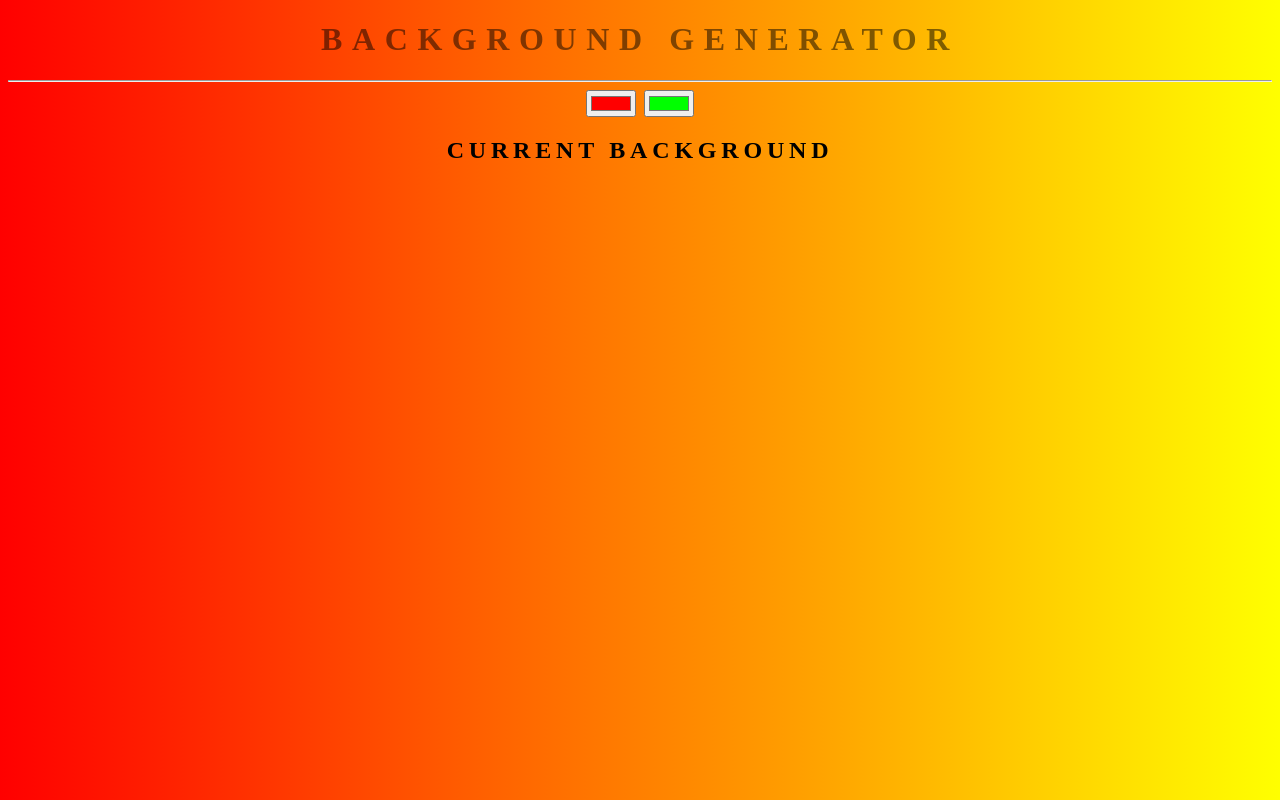
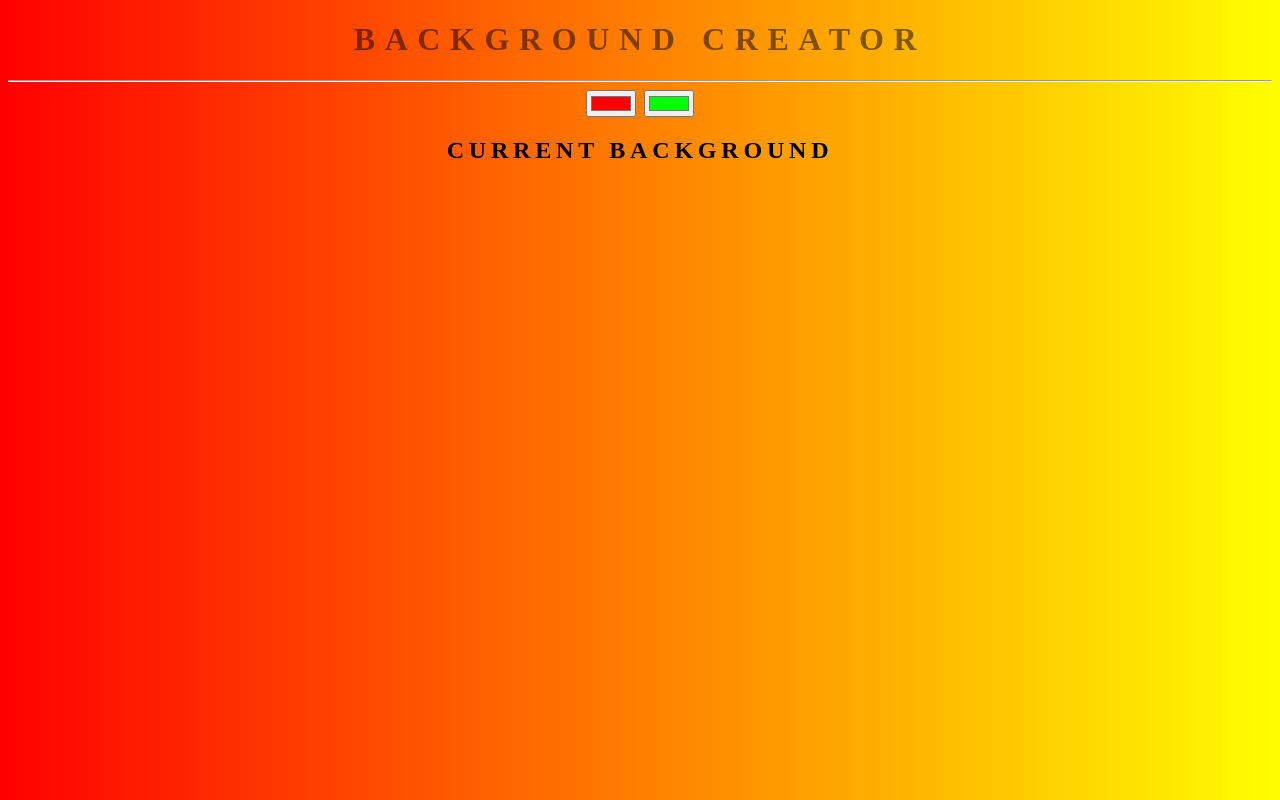
Before and after one commit to arpanaray77/Background-creator, a plain HTML site: page bgc.html in a window 1280 px wide. Drawn offline with Linux system fonts and the light colour scheme.

Commit message:
changing header1

```diff
--- a/bgc.html
+++ b/bgc.html
@@ -5,7 +5,7 @@
 	<link rel="stylesheet" type="text/css" href="bgc1.css">
 </head>
 <body id="grad">
-	<h1>Background Generator</h1><hr>
+	<h1>Background Creator</h1><hr>
 	<input type="color" class="c1" value="#ff0000">
 	<input type="color"  class="c2" value="#00ff00">
 	<br>
```
